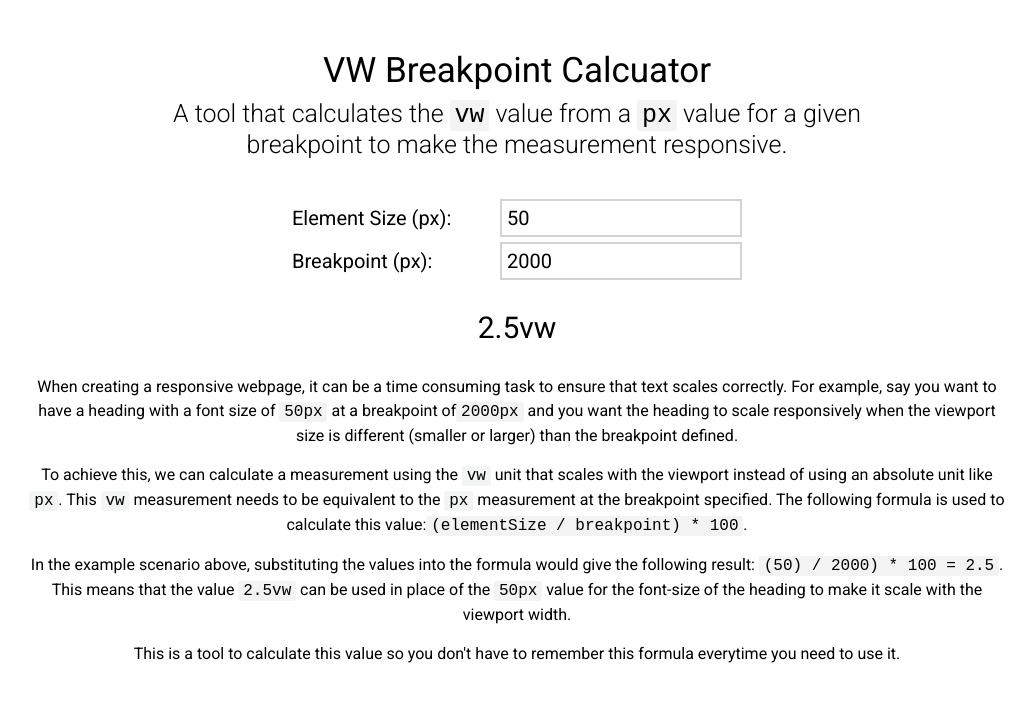
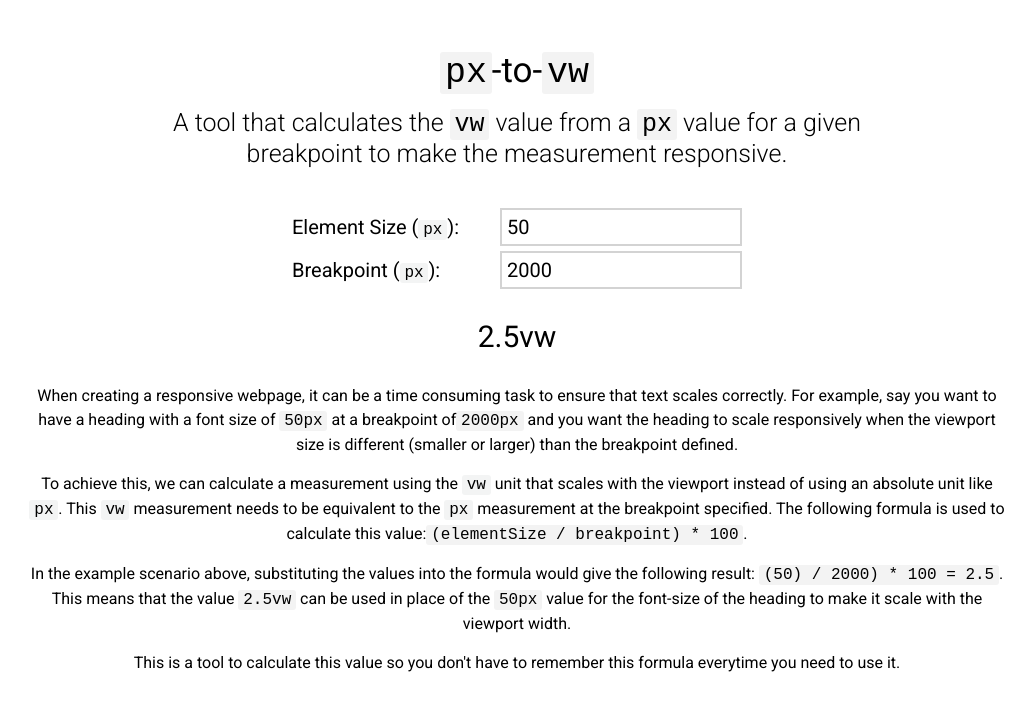
Before and after one commit to joealden/px-to-vw, a React (Create React App) app: page / in a window 1280 px wide. Shown: the top 710 px of the page, without its empty margins (123-1158 px from the left). Built offline with nearby package versions, Linux system fonts and the light colour scheme.

Commit message:
Update name to px-to-vw

```diff
--- a/package.json
+++ b/package.json
@@ -1,12 +1,12 @@
 {
-  "name": "vw-breakpoint-calculator",
+  "name": "px-to-vw",
   "description": "A tool that calculates the vw value from a px value for a given breakpoint to make the measurement responsive.",
   "version": "0.1.0",
   "license": "MIT",
   "private": true,
   "repository": {
     "type": "git",
-    "url": "git+https://github.com/joealden/vw-breakpoint-calculator.git"
+    "url": "git+https://github.com/joealden/px-to-vw.git"
   },
   "dependencies": {
     "react": "^16.4.1",
--- a/src/App.js
+++ b/src/App.js
@@ -23,10 +23,12 @@ injectGlobal`
 const App = () => (
   <Page>
     <Helmet>
-      <title>VW Breakpoint Calcuator</title>
+      <title>px-to-vw</title>
     </Helmet>
     <main>
-      <Heading>VW Breakpoint Calcuator</Heading>
+      <Heading>
+        <Code>px</Code>-to-<Code>vw</Code>
+      </Heading>
       <ShortDescription>
         A tool that calculates the <Code>vw</Code> value from a <Code>px</Code>{" "}
         value for a given breakpoint to make the measurement responsive.
@@ -91,10 +93,14 @@ const Heading = styled.h1`
   text-align: center;
   font-weight: normal;
   font-size: 35px;
-  margin: 0 30px;
+  margin: 0 30px 15px;
+
+  span {
+    font-size: 35px;
+  }
 `;
 
-const Code = styled.span`
+export const Code = styled.span`
   font-family: "Courier New", Courier, monospace;
   background-color: rgba(27, 31, 35, 0.05);
   border-radius: 3px;
--- a/src/Tool.js
+++ b/src/Tool.js
@@ -1,5 +1,7 @@
 import React from "react";
 import styled from "styled-components";
+
+import { Code } from "./App";
 
 class Tool extends React.Component {
   state = {
@@ -40,7 +42,9 @@ class Tool extends React.Component {
     return (
       <ToolWrapper>
         <ToolField>
-          <label htmlFor="element-size">Element Size (px): </label>
+          <label htmlFor="element-size">
+            Element Size (<Code>px</Code>):{" "}
+          </label>
           <input
             id="element-size"
             type="number"
@@ -50,7 +54,9 @@ class Tool extends React.Component {
           />
         </ToolField>
         <ToolField>
-          <label htmlFor="breakpoint">Breakpoint (px): </label>
+          <label htmlFor="breakpoint">
+            Breakpoint (<Code>px</Code>):{" "}
+          </label>
           <input
             id="breakpoint"
             type="number"
```
Also changed, not shown: public/manifest.json, 1 other file (tests, documents, lock files or other folders).
